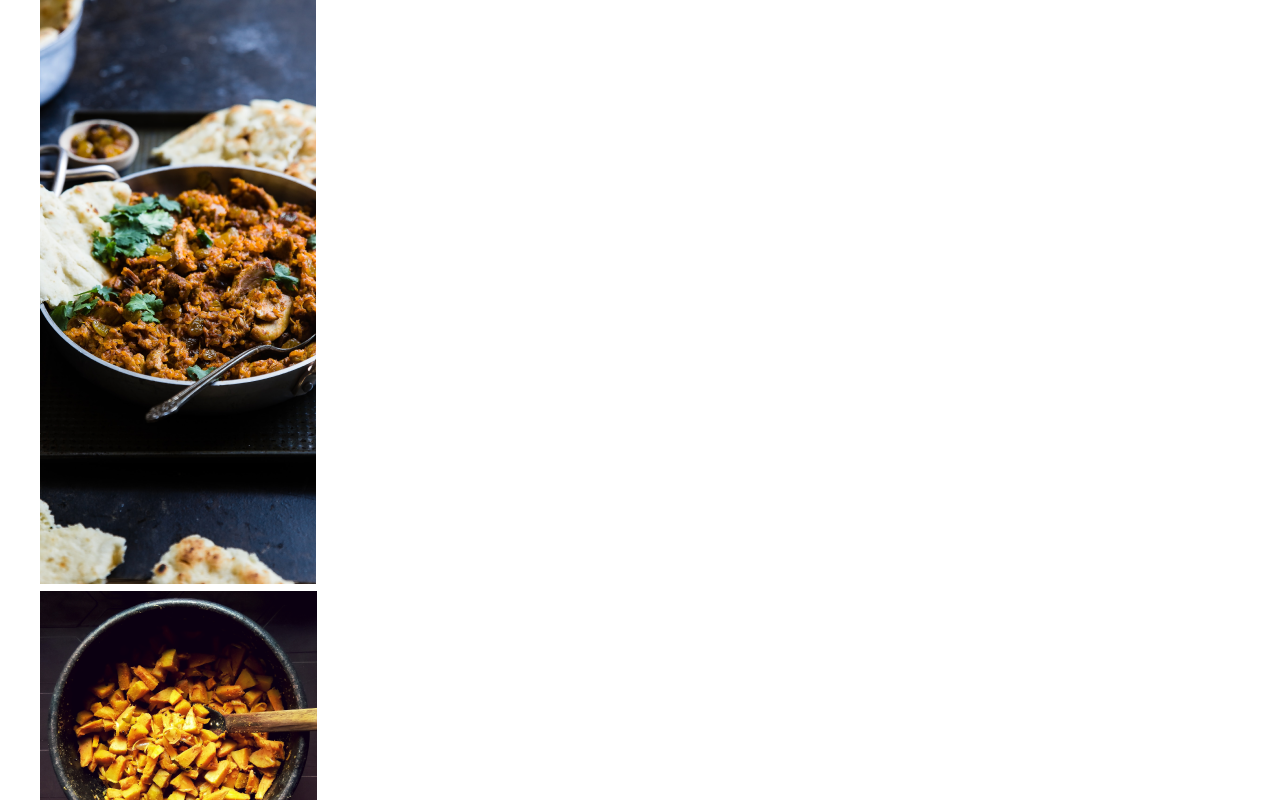
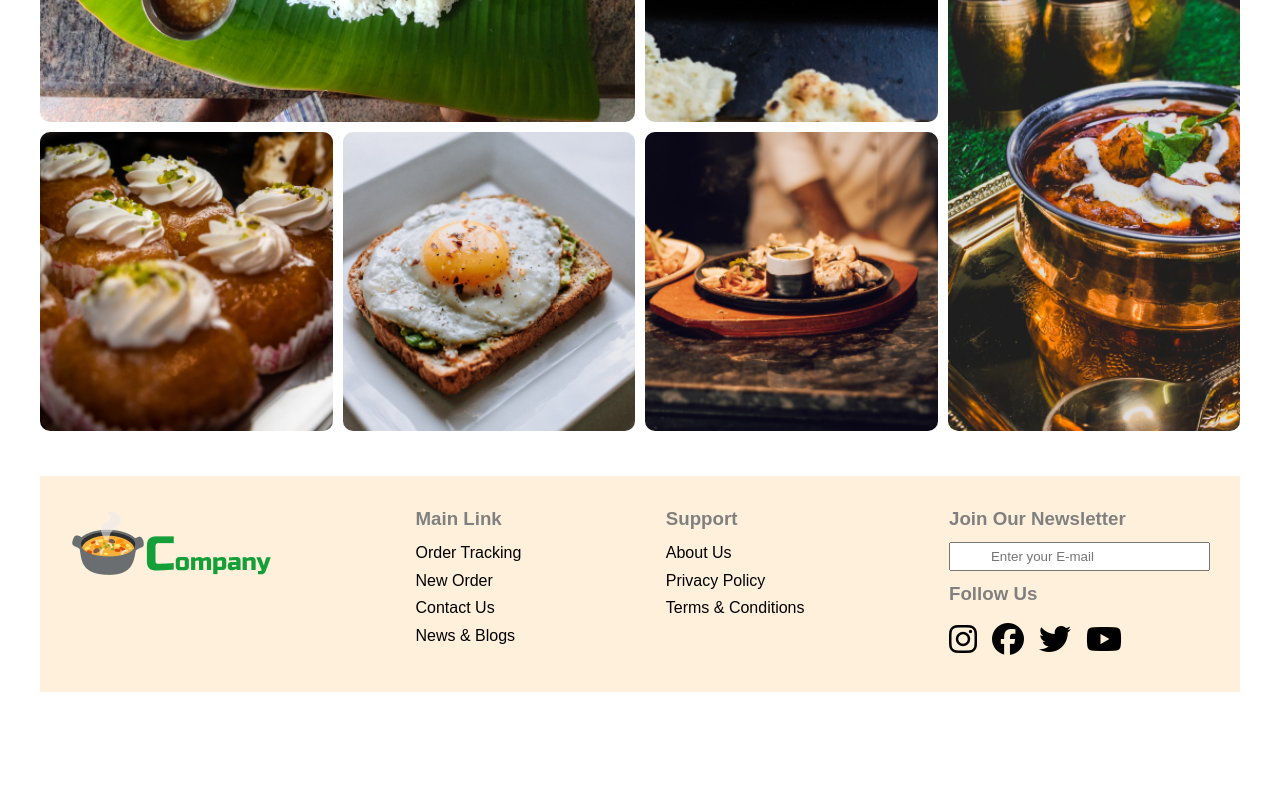
Before and after one commit to Sarthak-Kaushik/Restaurant_Website_Using_HTML_CSS, a plain HTML site: page index.html in a window 1280 px wide. Shown: the part 1640-2440 px from the top of the page. After the commit the page ends 2332 px from the top, so only its background shows below. Drawn offline with Linux system fonts and the light colour scheme.

Commit message:
Completed the project by making the NAV Section, HERO Section & FOOTER Section of the restaurant landing page

```diff
--- a/index.html
+++ b/index.html
@@ -74,46 +74,83 @@
             <h2>Explore Our Menu</h2>
             <div class="grid">
                 <div class="item1">
-                    <img src="images/grid_image1.png" alt="Image 1">
+                    <img class = "grid-image" src="images/grid_image1.png" alt="Image 1">
                 </div>
-            </div>
 
-            <div class="grid">
                 <div class="item2">
-                    <img src="images/grid_image2.png" alt="Image 2">
+                    <img class = "grid-image" src="images/grid_image2.png" alt="Image 2">
                 </div>
-            </div>
 
-            <div class="grid">
                 <div class="item3">
-                    <img src="images/grid_image3.png" alt="Image 3">
+                    <img class = "grid-image" src="images/grid_image3.png" alt="Image 3">
                 </div>
-            </div>
 
-            <div class="grid">
                 <div class="item4">
-                    <img src="images/grid_image4.png" alt="Image 4">
+                    <img class = "grid-image" src="images/grid_image4.png" alt="Image 4">
                 </div>
-            </div>
 
-            <div class="grid">
                 <div class="item5">
-                    <img src="images/grid_image5.png" alt="Image 5">
+                    <img class = "grid-image" src="images/grid_image5.png" alt="Image 5">
                 </div>
-            </div>
 
-            <div class="grid">
                 <div class="item6">
-                    <img src="images/grid_image6.png" alt="Image 6">
+                    <img class = "grid-image" src="images/grid_image6.png" alt="Image 6">
                 </div>
-            </div>
 
-            <div class="grid">
                 <div class="item7">
-                    <img src="images/grid_image7.png" alt="Image 7">
+                    <img class = "grid-image" src="images/grid_image7.png" alt="Image 7">
                 </div>
             </div>
         </div>
     </div>
+
+    <!-- Footer Section -->
+
+    <footer class="footer_container container">
+        <div class="footer_logo">
+            <img src="images/logo.png" alt="Footer Logo">
+        </div>
+        <div class="link_lists">
+            <h3>Main Link</h3>
+            <ul>
+                <li>Order Tracking</li>
+                <li>New Order</li>
+                <li>Contact Us</li>
+                <li>News & Blogs</li>
+            </ul>
+        </div>
+        <div class="link_lists">
+            <h3>Support</h3>
+            <ul>
+                <li>About Us</li>
+                <li>Privacy Policy</li>
+                <li>Terms & Conditions</li>
+            </ul>
+        </div>
+
+        <div class="news_letter">
+            <h3>Join Our Newsletter</h3>
+            <input type="email" placeholder="Enter your E-mail">
+            <h3>Follow Us</h3>
+            <div class="icon_container">
+                <div class="icon">
+                    <i class="fa-brands fa-instagram"></i>
+                </div>
+
+                <div class="icon">
+                    <i class="fa-brands fa-facebook"></i>
+                </div>
+
+                <div class="icon">
+                    <i class="fa-brands fa-twitter"></i>
+                </div>
+
+                <div class="icon">
+                    <i class="fa-brands fa-youtube"></i>
+                </div>
+
+            </div>
+        </div>
+    </footer>
 </body>
 </html>
--- a/style.css
+++ b/style.css
@@ -7,7 +7,6 @@ box-sizing: border-box;
 }
 html,
 body {
-width: 100%;
 font-weight: 300;
 line-height: 1.4;
 font-family: "Robboto", sans-serif;
@@ -23,15 +22,17 @@ button {
 
 button:hover {
     opacity: 0.8;
+    transition: 0.2 ease-in-out;
 }
 
 nav {
-    background-color: transparent;
-    padding: 20px;
+    background: white;
+    padding: 10px;
     position: sticky;
-    box-shadow: 5px 5px 5px rgba(0, 0, 0, 0.1);
+    box-shadow: 5px 5px 5px rgba(1, 1, 1, 0.05);
     top: 0;
     margin-bottom: 2rem;
+    z-index: 50;
 }
 
 .navigation {
@@ -58,7 +59,7 @@ nav {
 
 .hero {
     display: flex;
-    gap: 5rem;
+    gap: 6.25rem;
     justify-content: center;
     align-items: center;
 }
@@ -73,7 +74,7 @@ nav {
     align-self: flex-start;
     background-color: #149f39;
     color: white;
-    padding: 10px;
+    padding: 5px 10px;
 }
 
 .explore_btn {
@@ -103,9 +104,121 @@ nav {
     transition: 0.2s ease-in-out;
 }
 
+.feature img {
+    width: 72px;
+}
+
 .feature:hover {
     transition: 0.2s ease-in-out;
     box-shadow: 5px 5px 5px rgba(1, 1, 1, 0.08);
+}
+
+.line {
+    width: 100%;
+    border: 2px solid #ccc;
+}
+
+.menu {
+    display: flex;
+    flex-direction: column;
+    margin: 50px 0;
+    align-items: center;
+    gap: 3rem;
+}
+
+.menu .tag {
+    align-self: center;
+}
+
+.grid {
+    display: grid;
+    gap: 10px;
+    grid-template-areas:
+    "I1 I1 I2 I3"
+    "I1 I1 I2 I7"
+    "I4 I5 I6 I7";
+}
+
+.grid-image {
+    border-radius: 10px;
+    transition: 0.2s ease-in-out;
+    width: 100%;
+    height: 100%;
+}
+
+.grid-image:hover {
+    transform: scale(1.05);
+    transition: 0.2s ease-in-out;
+}
+
+.item1 {
+    grid-area: I1;
+}
+
+.item2 {
+    grid-area: I2;
+}
+
+.item3 {
+    grid-area: I3;
+}
+
+.item4 {
+    grid-area: I4;
+}
+
+.item5 {
+    grid-area: I5;
+}
+
+.item6 {
+    grid-area: I6;
+}
+
+.item7 {
+    grid-area: I7;
+}
+
+footer {
+    background-color: #fff0db;
+}
+
+.footer_container {
+    display: flex;
+    padding: 30px;
+    justify-content: space-between;
+}
+
+.link_lists h3 {
+    margin-bottom: 10px;
+    color: gray;
+}
+
+.link_lists ul li {
+    margin-bottom: 5px;
+    font-size: 1rem;
+}
+
+.link_lists ul {
+    list-style: none;
+}
+
+.news_letter h3 {
+    margin-bottom: 10px;
+    color: gray;
+}
+
+.news_letter input {
+    padding: 5px 40px;
+    margin-bottom: 10px;
+    align-self: start;
+}
+
+.icon_container {
+    display: flex;
+    gap: 15px;
+    font-size: 2rem;
+    cursor: pointer;
 }
 
 @media (max-width: 786px) {
@@ -124,15 +237,30 @@ nav {
 
     .hero_content {
         gap: 0.650rem;
-        padding: 10px;
+        padding: 0 20px;
     }
 
     .hero_content h1 {
         font-size: 2rem;
     }
+
+    .features {
+        flex-direction: column;
+    }
+
+    .feature {
+        flex-direction: column;
+    }
+
+    .grid {
+        padding: 0.625rem;
+    }
+
+    .grid-image {
+        border-radius: 0;
+    }
+
+    .footer_container {
+        flex-direction: column;
+    }
 }
-
-.line {
-    border: 2px solid #ccc;
-    margin: 20px 0 20px 0;
-}
```
